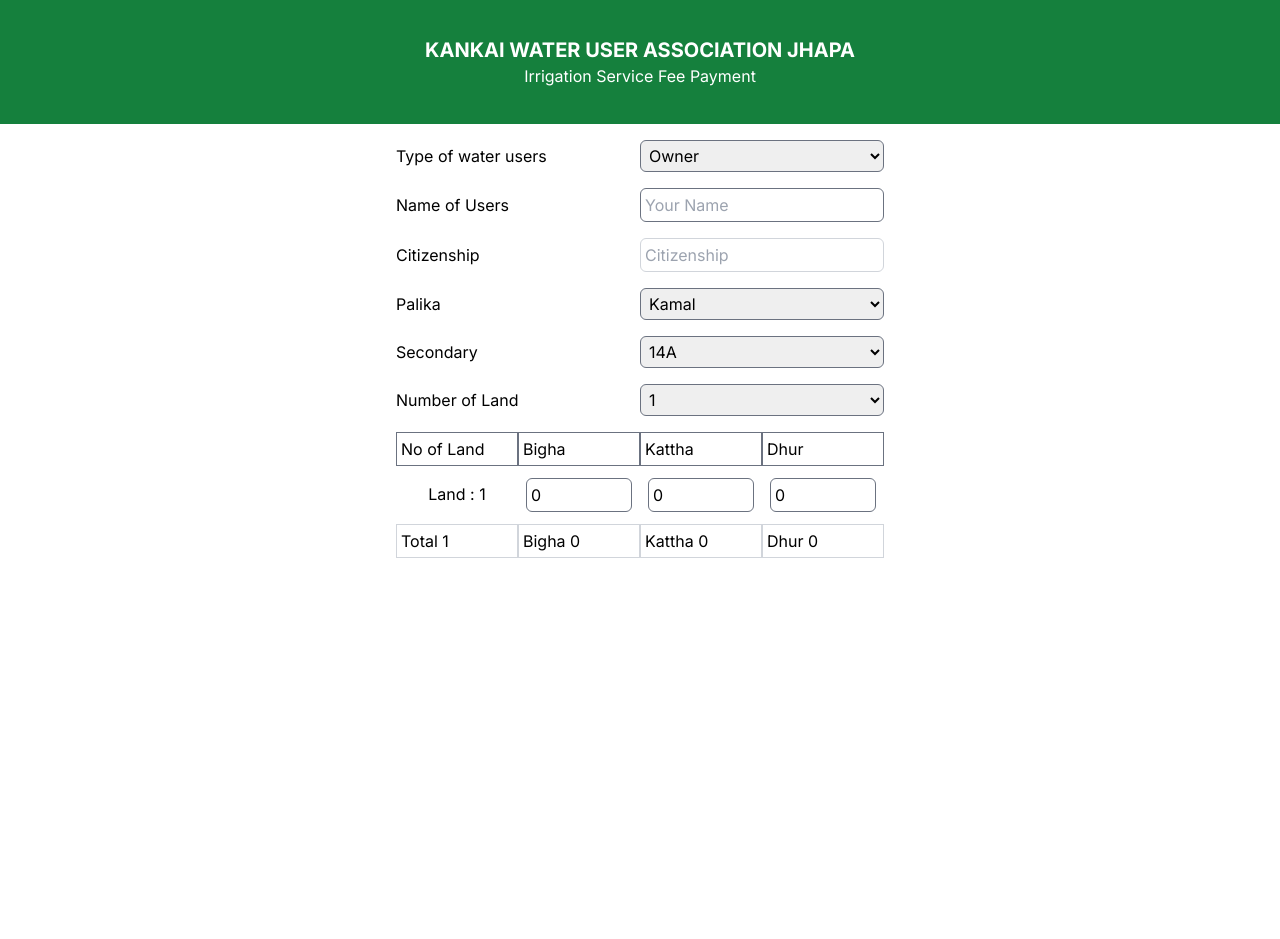
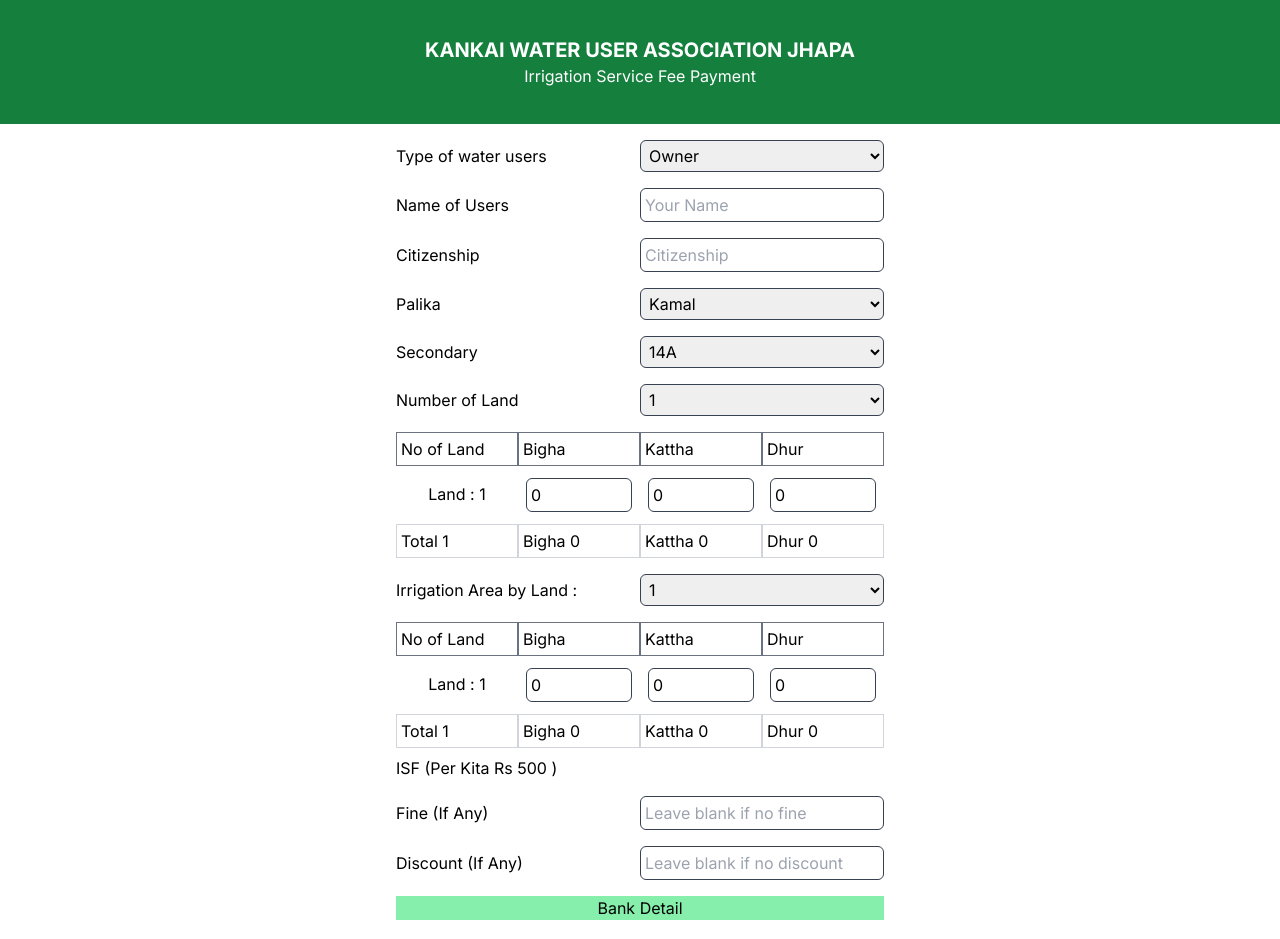
Before and after one commit to pinological/kankiWaterUser, a Next.js app: page /form in a window 1280 px wide. Shown: the top 939 px of the page. Before the commit the page ends 800 px from the top, so only its background shows below. Built offline with nearby package versions, Linux system fonts and the light colour scheme.

Commit message:
fontend added

```diff
--- a/app/globals.css
+++ b/app/globals.css
@@ -7,5 +7,5 @@
 }
 
 .border-input-form{
-    @apply border border-solid border-gray-500 p-1 rounded-md;
+    @apply border border-solid border-gray-700 p-1 rounded-md;
 }
--- a/components/FormEntry.jsx
+++ b/components/FormEntry.jsx
@@ -1,6 +1,8 @@
 "use client"
 
-import React, { lazy, useEffect, useState } from 'react'
+import React, {useEffect, useState } from 'react'
+
+import Image from 'next/image'
 
 import { palikaSCData } from '@/utility/data'
 
@@ -10,9 +12,21 @@ const FormEntry = () => {
 
   const[numberOfLand, setNumberOfLand] = useState(1)
 
+  const [numberOfIrrLand, setNumberOfIrrLand] = useState(1)
+
   const [totalLand , setTotalLand] = useState([{bigha:0, kattha:0, dhur:0}])
 
   const [totalLandCal, setTotalLandCal] = useState({bigha:0, kattha:0, dhur:0})
+
+  const [totalIrrLand, setTotalIrrLand] = useState([{bigha:0, kattha:0, dhur:0}])
+
+  const [totalIrrLandCal, setTotalIrrLandCal] = useState({bigha:0, kattha:0, dhur:0})
+
+
+
+  const handleNoOfIrrLandChange = (e) => {
+    setNumberOfIrrLand(parseInt(e.target.value))
+  }
 
   const handelPalikaChange = (e) =>{
 
@@ -41,19 +55,49 @@ const FormEntry = () => {
     });
   };
 
+  const handleTotalIrrigationCalculation = (e, name, key) => {
+    setTotalIrrLand(prev => {
+      const newDataStoreLand = [...prev];
+      newDataStoreLand[key] = {
+        ...newDataStoreLand[key],
+        [name]: parseFloat(e.target.value).toFixed(2)
+      };
+      newDataStoreLand[key] = {
+        ...newDataStoreLand[key],
+        bigha: newDataStoreLand[key].bigha || 0,
+        kattha: newDataStoreLand[key].kattha || 0,
+        dhur: newDataStoreLand[key].dhur || 0
+      };
+      return newDataStoreLand;
+    });
+  };
+
+
+
+
 
 useEffect(() => {
   const newTotalLandCal = totalLand.reduce((acc, obj) => {
     acc.bigha = parseFloat(acc.bigha) + parseFloat(obj.bigha);
     acc.kattha = parseFloat(acc.kattha) + parseFloat(obj.kattha);
     acc.dhur = parseFloat(acc.dhur) + parseFloat(obj.dhur);
+    return acc;
+  }, { bigha: 0, kattha: 0, dhur: 0 });
 
+  const newTotalIrrLandCal = totalIrrLand.reduce((acc, obj) => {
+    acc.bigha = parseFloat(acc.bigha) + parseFloat(obj.bigha);
+    acc.kattha = parseFloat(acc.kattha) + parseFloat(obj.kattha);
+    acc.dhur = parseFloat(acc.dhur) + parseFloat(obj.dhur);
     return acc;
   }, { bigha: 0, kattha: 0, dhur: 0 });
 
   setTotalLandCal(newTotalLandCal);
+  setTotalIrrLandCal(newTotalIrrLandCal);
 
-}, [totalLand]);
+
+
+
+}, [totalLand, totalIrrLand]);
 
 
 
@@ -77,7 +121,7 @@ useEffect(() => {
 
       <div className='form-lable-group'>
       <label> Citizenship </label>
-      <input type="text" className='border border-solid border-gray-300 p-1 rounded-md' placeholder='Citizenship'/>
+      <input type="text" className='border-input-form' placeholder='Citizenship'/>
       </div>
 
       <div className='form-lable-group'>
@@ -129,12 +173,83 @@ useEffect(() => {
           )
         })}
 
+
       <div className=" grid grid-cols-4 ">
           <p className=' border border-solid border-gray-300 p-1'>Total {numberOfLand}</p>
           <p className=' border border-solid border-gray-300 p-1'>Bigha {totalLandCal.bigha}</p>
           <p className=' border border-solid border-gray-300 p-1'>Kattha {totalLandCal.kattha}</p>
           <p className=' border border-solid border-gray-300 p-1'>Dhur {totalLandCal.dhur}</p>
         </div>
+
+
+        <div className="land-cal">
+        <div className='form-lable-group'>
+        <label> Irrigation Area by Land  : </label>
+          <select onChange={handleNoOfIrrLandChange} className='p-1 border-input-form'>
+            {[...Array(numberOfLand)].map((_,index)=>{
+              return <option key={index} value={index+1}>{index+1}</option>
+            })}
+          </select>
+        </div>
+        </div>
+
+        <div className=" grid grid-cols-4 ">
+          <p className=' border border-solid border-gray-500 p-1'>No of Land </p>
+          <p className=' border border-solid border-gray-500 p-1'>Bigha</p>
+          <p className=' border border-solid border-gray-500 p-1'>Kattha</p>
+          <p className=' border border-solid border-gray-500 p-1'>Dhur</p>
+        </div>
+
+        {[...Array(numberOfIrrLand)].map((_,index)=>{
+          return(
+              <div key={index} className=" my-3 grid grid-cols-4 ">
+                <span className='text-center p-1'> Land : {index + 1}</span>
+                <input type="number"   placeholder='Bigha' min={0} max={100} name='bigha' onChange={(e) => handleTotalIrrigationCalculation(e, 'bigha',index)}  defaultValue={0} className=' mx-2 border-input-form'/>
+                <input type="number"  placeholder='Kattha' min={0} max={100} name='kattha' onChange={(e) => handleTotalIrrigationCalculation(e, 'kattha',index)} defaultValue={0} className='mx-2 border-input-form'/>
+                <input type="number"  placeholder='Dhur' min={0} max={100} name='dhur' onChange={(e) => handleTotalIrrigationCalculation(e, 'dhur',index)} defaultValue={0} className='mx-2 border-input-form'/>
+              </div>
+          )
+        })}
+
+
+      <div className=" grid grid-cols-4 ">
+          <p className=' border border-solid border-gray-300 p-1'>Total {numberOfIrrLand}</p>
+          <p className=' border border-solid border-gray-300 p-1'>Bigha {totalIrrLandCal.bigha}</p>
+          <p className=' border border-solid border-gray-300 p-1'>Kattha {totalIrrLandCal.kattha}</p>
+          <p className=' border border-solid border-gray-300 p-1'>Dhur {totalIrrLandCal.dhur}</p>
+        </div>
+
+
+        <div className='grid my-2 grid-cols-2'>
+          <p>ISF (Per Kita Rs 500 )</p>
+        </div>
+
+
+      <div className='form-lable-group'>
+      <label> Fine (If Any) </label>
+      <input type="number" min={0} className='border-input-form' placeholder='Leave blank if no fine'/>
+      </div>
+
+      <div className='form-lable-group'>
+      <label> Discount  (If Any) </label>
+      <input type="number" min={0} className='border-input-form' placeholder='Leave blank if no discount'/>
+      </div>
+
+      <div className='my-2'>
+        <div className='text-center bg-green-300'> Bank Detail </div>
+        <div className=' flex justify-center '>
+          <Image src="/asset/randomQR.webp" width={200} height={200} alt="QR Code"/>
+        </div>
+
+        <p className='text-center'>Example Bank Nepal</p>
+        <p className="text-center">Account Number : 123456789</p>
+
+      </div>
+
+
+      <div className='my-2 flex justify-center'>
+        <button className='bg-sky-500 text-white px-10 py-1 rounded-lg transition duration-100 hover:scale-105'> Submit </button>
+      </div>
 
       </div>
 
```
Also changed, not shown: public/asset/randomQR.webp (added).
